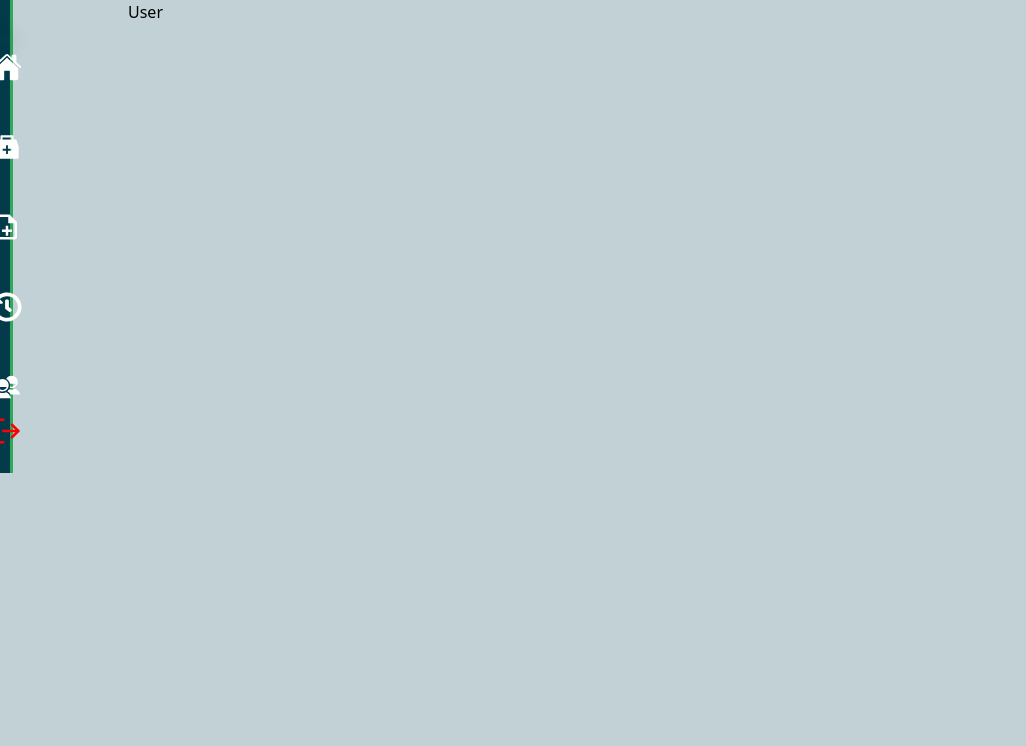
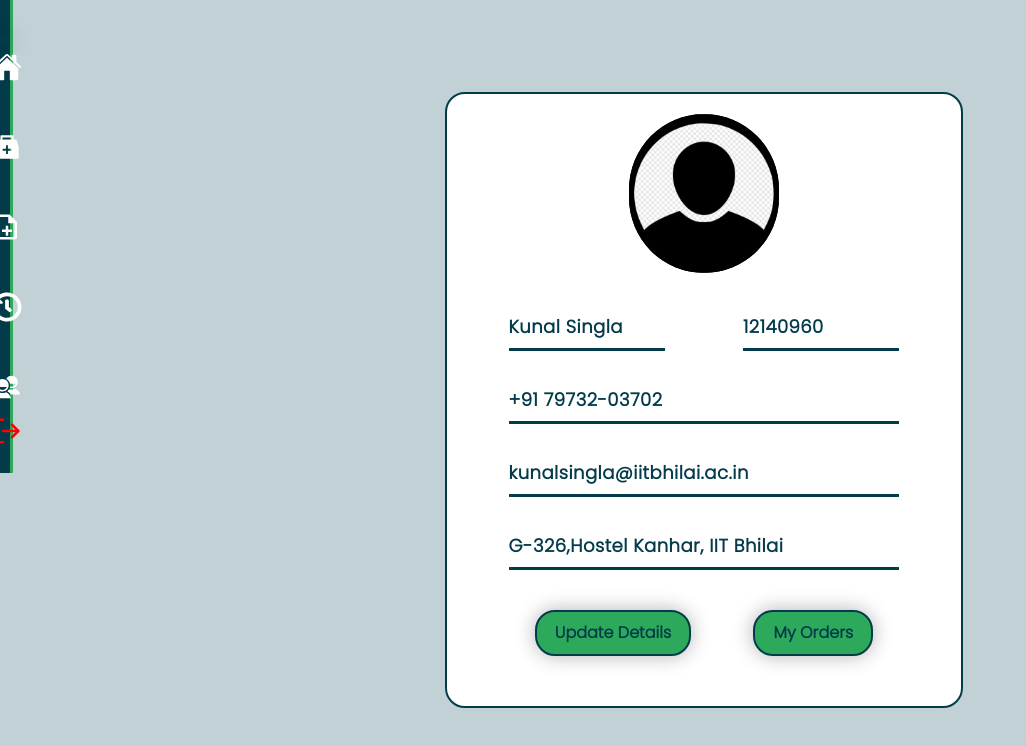
Before and after one commit to kunalthgr8/Vendor-Frontend, a React (Vite) app: page /user in a window 1280 px wide. Shown: the top 746 px of the page, without its empty margins (0-1026 px from the left). Built offline with nearby package versions, Linux system fonts and the light colour scheme; the HTML template or start-up script is replaced by a standard one.

Commit message:
Done User Page

```diff
--- a/src/components/User/User.css
+++ b/src/components/User/User.css
@@ -0,0 +1,142 @@
+:root {
+  --primary-color: #033b4a;
+  --button-bg-hover: #10847e;
+  --button-color-hover: white;
+}
+
+.UserU {
+  display: flex;
+  justify-content: center;
+  align-items: center;
+  height: 100vh;
+  font-family: "Poppins";
+}
+
+.User-BoxU {
+  background-color: white;
+  border: 2px solid var(--primary-color);
+  border-radius: 20px;
+  display: flex;
+  justify-content: center;
+  align-items: center;
+  flex-direction: column;
+  width: 45%;
+}
+
+.Image-UserU {
+  display: flex;
+  justify-content: center;
+  align-items: center;
+}
+.Image-UserU img {
+  width: 150px;
+  margin: 20px;
+  transition: transform 0.3s ease-in-out;
+}
+.Image-UserU img:hover {
+  transform: scale(1.1);
+}
+
+.Details-UserU {
+  display: flex;
+  justify-content: center;
+  align-items: center;
+  flex-direction: column;
+  width: 95%;
+  letter-spacing: 0.5px;
+  gap: 20px;
+  margin-top: 20px;
+  margin-bottom: 30px;
+}
+.Detail-DivU {
+  display: flex;
+  width: 80%;
+  color: #033b4a;
+  font-size: 18px;
+  font-weight: 600;
+  justify-content: space-between;
+}
+
+.Name-UserU,
+.Id-UserU {
+  width: 40%;
+  padding-bottom: 8px;
+  border-bottom: 3px solid #033b4a;
+}
+
+.Detail-UserU {
+  display: flex;
+  width: 80%;
+  color: #033b4a;
+  font-size: 18px;
+  font-weight: 600;
+  padding-bottom: 8px;
+  margin-top: 15px;
+  border-bottom: 3px solid #033b4a;
+}
+
+.Button-User {
+  display: flex;
+  width: 90%;
+  margin-bottom: 50px;
+  margin-top: 10px;
+  justify-content: space-evenly;
+  align-items: center;
+}
+
+.Button-User button {
+  background-color: #2da95c;
+  color: #033b4a;
+  font-size: 16px;
+  font-weight: 600;
+  padding: 9px 18px;
+  border-radius: 20px;
+  border: 2px solid #033b4a;
+  box-shadow: 0 0 20px rgba(0, 0, 0, 0.3);
+  transition: transform 0.3s ease-in-out;
+}
+
+.Button-User button:hover {
+  background-color: #10847e;
+  color: white;
+  transform: scale(0.9);
+}
+
+@media screen and (max-width: 1125px) {
+  .User-BoxU {
+    width: 60%;
+  }
+}
+
+@media screen and (max-width: 754px) {
+  .Name-UserU,
+  .Id-UserU,
+  .Detail-UserU {
+    font-size: 16px;
+  }
+  .Button-User button {
+    font-size: 14px;
+  }
+}
+
+@media screen and (max-width: 640px) {
+  .User-BoxU {
+    width: 70%;
+  }
+}
+
+@media screen and (max-width: 581px) {
+  .Button-User {
+    flex-direction: column;
+    gap: 20px;
+  }
+  .Button-User button {
+    width: 90%;
+  }
+  .User-BoxU {
+    width: 85%;
+  }
+  .Image-UserU img {
+    width: 130px;
+  }
+}
--- a/src/components/User/User.jsx
+++ b/src/components/User/User.jsx
@@ -1,9 +1,53 @@
-import React from 'react'
+import React from "react";
+import "./User.css";
+import Account from "../../assets/Account.svg";
+import { useState } from "react";
+import { NavLink } from "react-router-dom";
 
-function User() {
+const User = () => {
+  const [username, setusername] = useState("Kunal Singla");
+  const [userid, setuserid] = useState("12140960");
+  const [userphone, setuserphone] = useState("+91 79732-03702");
+  const [useremail, setuseremail] = useState("kunalsingla@iitbhilai.ac.in");
+  const [useraddres, setuseraddress] = useState(
+    "G-326,Hostel Kanhar, IIT Bhilai"
+  );
+  const [userpassword, setuserpassword] = useState("ABCD");
   return (
-    <div>User</div>
-  )
-}
+    <div className="UserU">
+      <div className="User-BoxU">
+        <div className="Image-UserU">
+          <img src={Account} alt="Account" />
+        </div>
+        <div className="Details-UserU">
+          <div className="Detail-DivU">
+            <div className="Name-UserU">{username}</div>
+            <div className="Id-UserU">{userid}</div>
+          </div>
+          <div className="Detail-UserU"> {userphone}</div>
+          <div className="Detail-UserU">{useremail}</div>
+          <div className="Detail-UserU">{useraddres}</div>
+        </div>
+        <div className="Button-User">
+          <NavLink
+            to="updetails"
+            state={{
+              usersname: username,
+              usersid: userid,
+              usersphone: userphone,
+              usersemail: useremail,
+              usersaddres: useraddres,
+            }}
+          >
+            <button>Update Details</button>
+          </NavLink>
+          <NavLink to="order">
+            <button>My Orders</button>
+          </NavLink>
+        </div>
+      </div>
+    </div>
+  );
+};
 
-export default User
+export default User;
```
